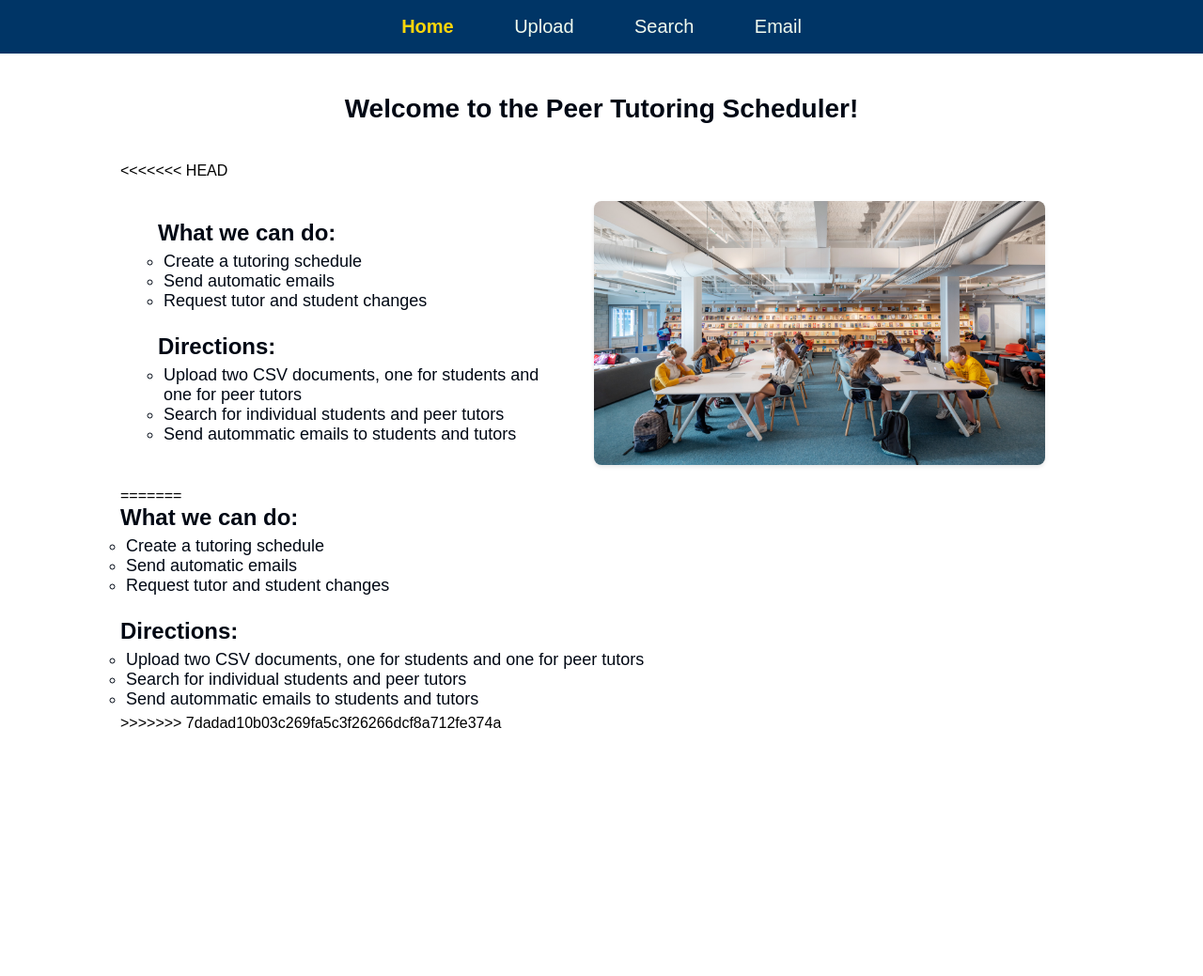
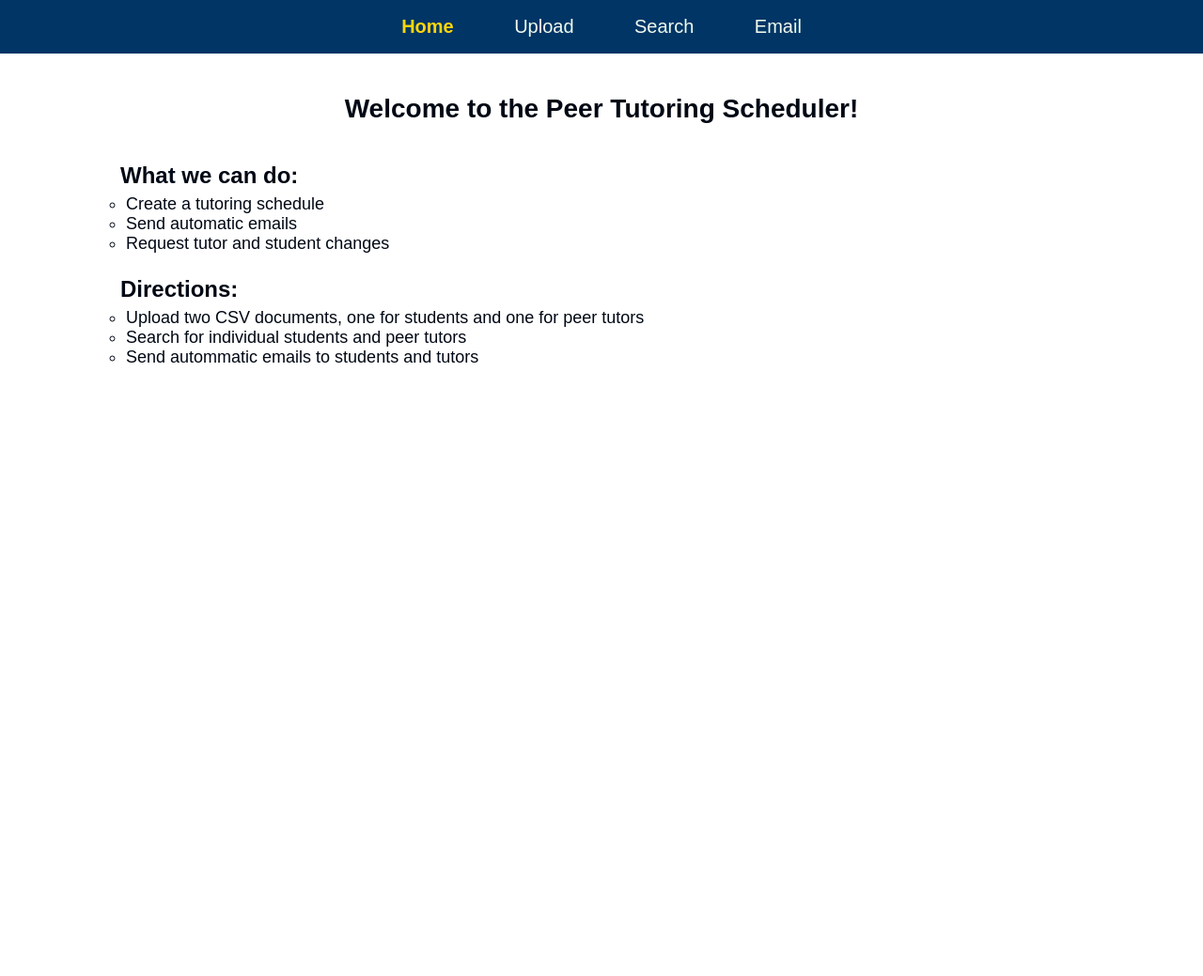
Before and after one commit to ben-steinberg-geffen/Peer-Tutoring-Scheduler, a Flask app: page / in a window 1280 px wide. Shown: the top 1039 px of the page at 94% size. Run offline with Flask 3, Linux system fonts and the light colour scheme.

Commit message:
Fixed home.html

```diff
--- a/templates/home.html
+++ b/templates/home.html
@@ -3,28 +3,7 @@
 {% block content %}
 <h2>Welcome to the Peer Tutoring Scheduler!</h2>
 <br>
-<<<<<<< HEAD
-<div class="content-container">
-    <div class="text-content">
-        <h4>What we can do:</h4>
-        <ul class="a">
-            <li>Create a tutoring schedule</li>
-            <li>Send automatic emails</li>
-            <li>Request tutor and student changes</li>
-        </ul>
-        <br>
-        <h4>Directions:</h4>
-        <ol class="a">
-            <li>Upload two CSV documents, one for students and one for peer tutors</li>
-            <li>Search for individual students and peer tutors</li>
-            <li>Send autommatic emails to students and tutors</li>
-        </ol>
-    </div>
-    <div class="image-container">
-        <img src="{{ url_for('static', filename='geffen_library.jpg') }}" alt="Library">
-    </div>
-</div>
-=======
+
 <h4>What we can do:</h4>
 
 <ul class="a">
@@ -41,6 +20,4 @@
 </ol>
 
 
-
->>>>>>> 7dadad10b03c269fa5c3f26266dcf8a712fe374a
 {% endblock %}
```
